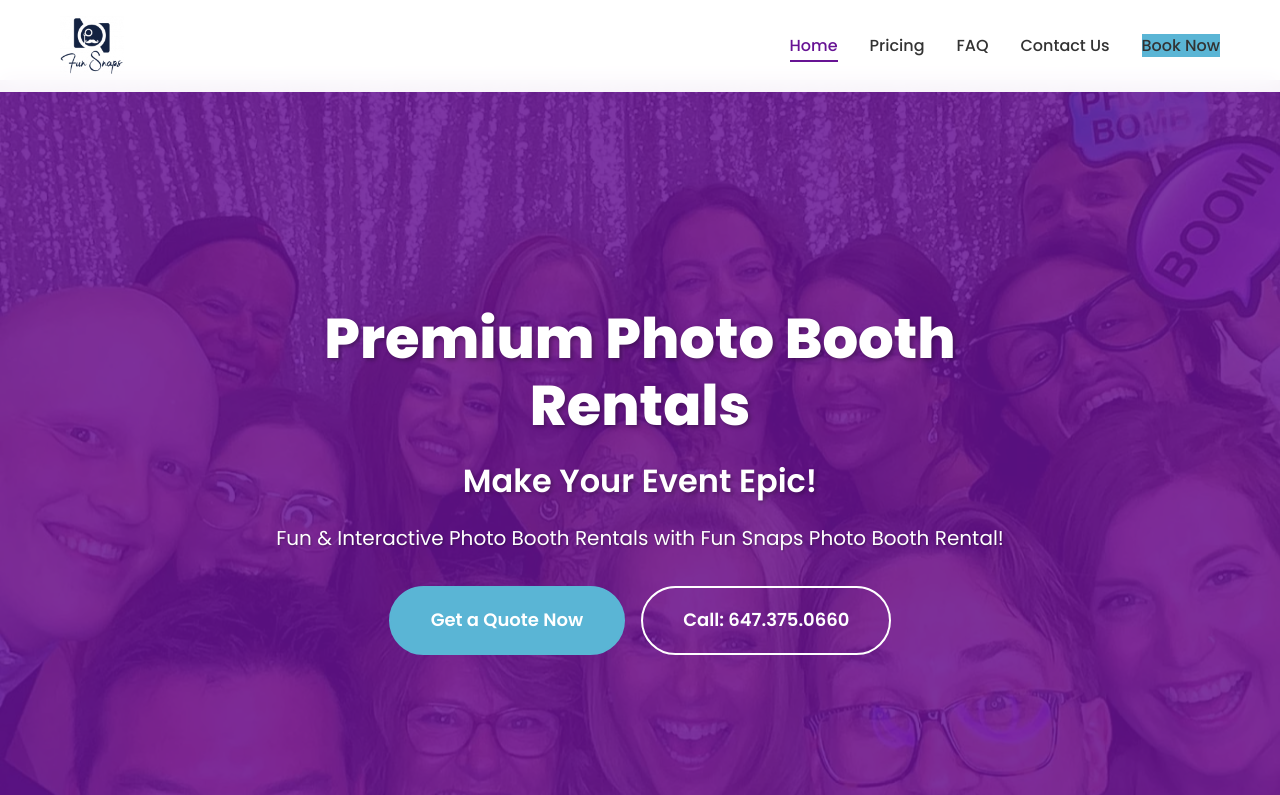
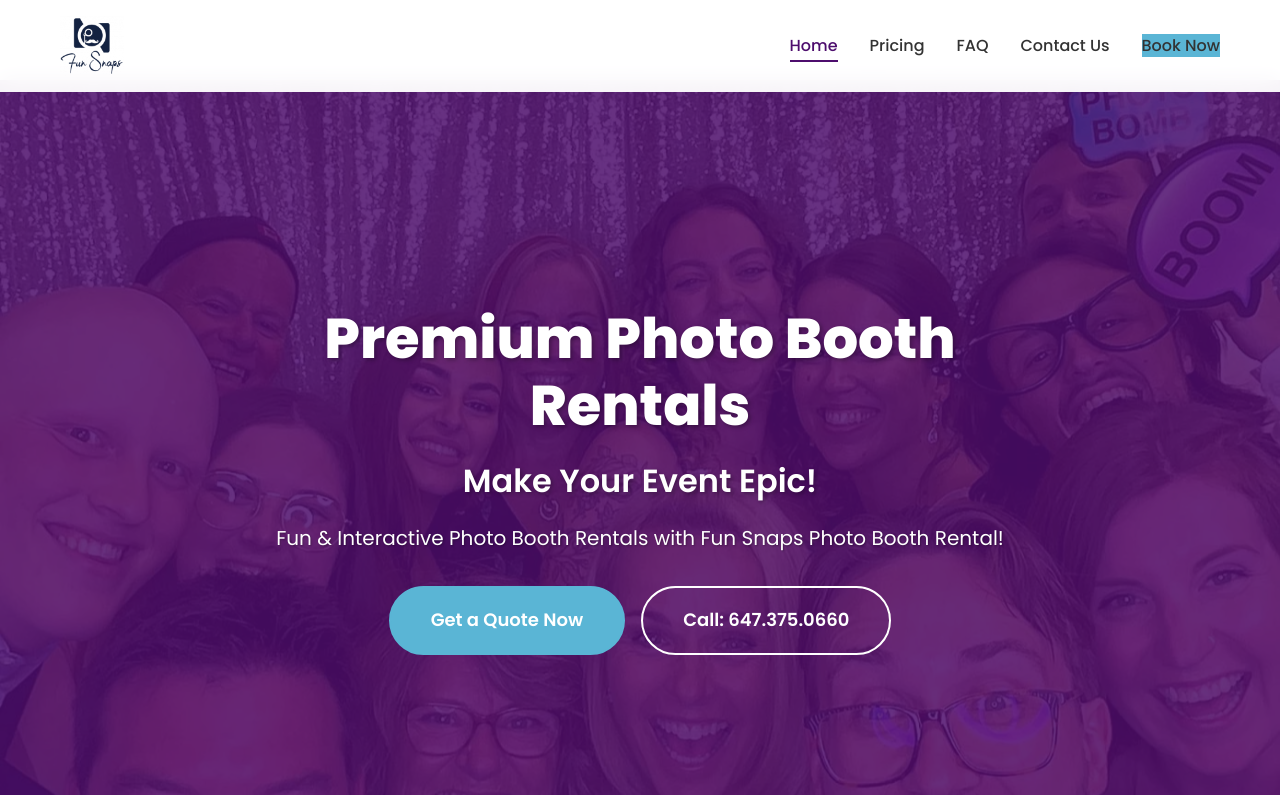
Before and after one commit to wienering/funsnaps, a website: page index.html in a window 1280 px wide. Shown: the top 795 px of the page. Drawn offline with Linux system fonts and the light colour scheme.

Commit message:
Darken primary purple color to #4d0d6d

```diff
--- a/styles/main.css
+++ b/styles/main.css
@@ -6,8 +6,8 @@
 }
 
 :root {
-    --primary-color: #671394;
-    --primary-dark: #4d0d6d;
+    --primary-color: #4d0d6d;
+    --primary-dark: #3a0a52;
     --secondary-color: #5ab5d5;
     --dark: #2c3e50;
     --light: #ecf0f1;
@@ -149,7 +149,7 @@ body {
     left: 0;
     right: 0;
     bottom: 0;
-    background: rgba(103, 19, 148, 0.85);
+    background: rgba(77, 13, 109, 0.85);
 }
 
 .hero-content {
```
